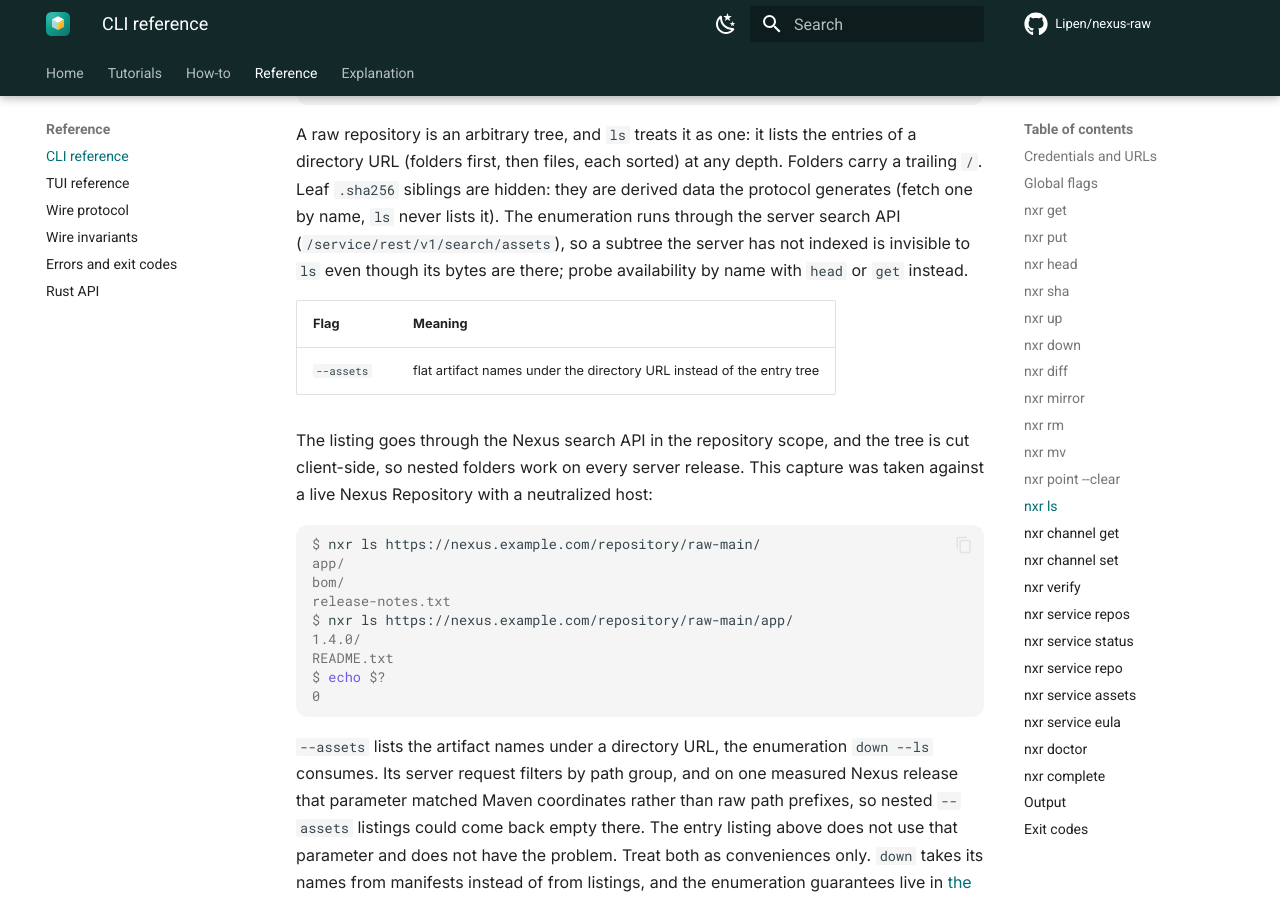
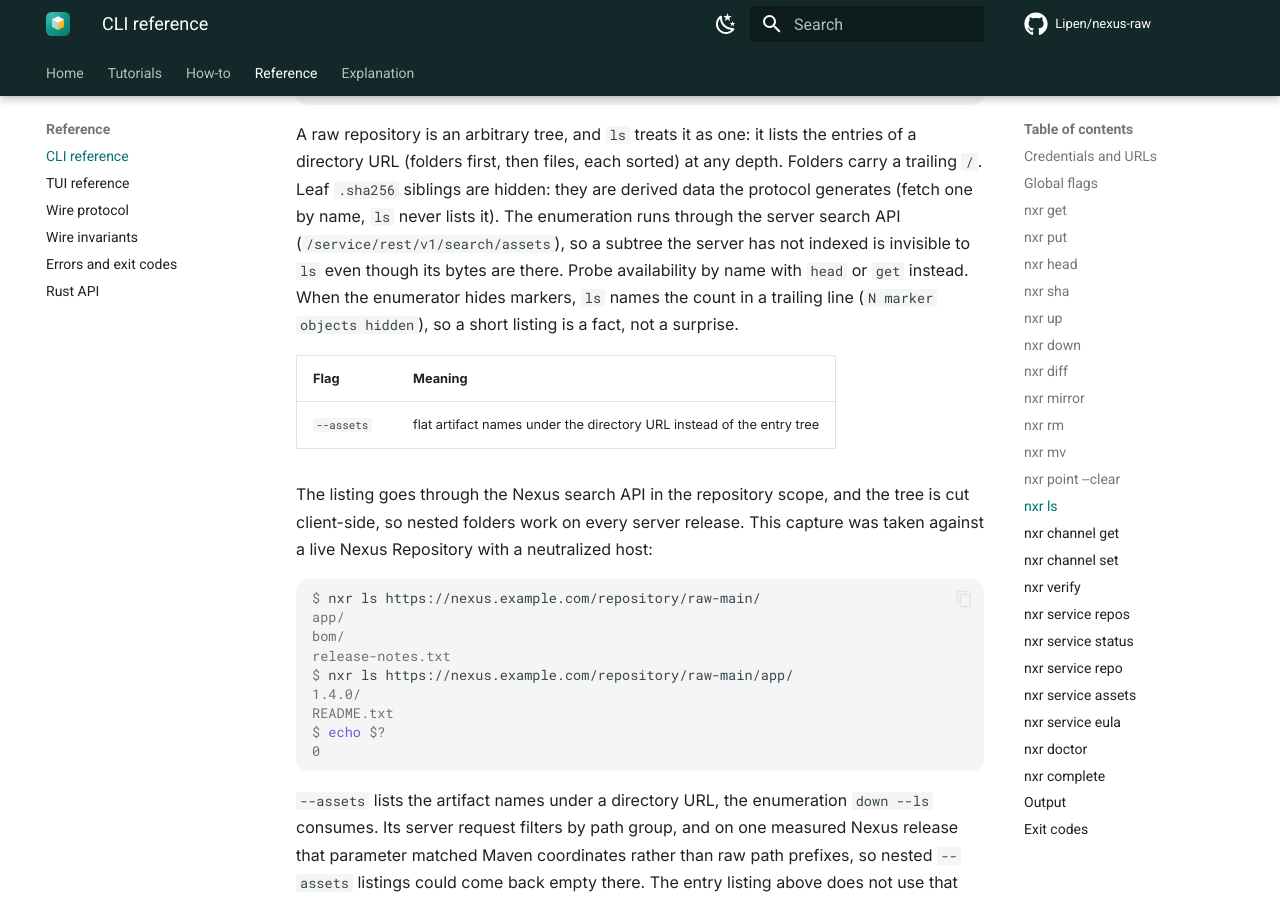
Before and after one commit to Lipen/nexus-raw, an MkDocs documentation site: the page built from docs/reference/cli.md, in a window 1280 px wide and 900 px high, scrolled down 18062 px. Built offline with MkDocs 1.6.1 and Material for MkDocs 9.7.7, drawn with Linux system fonts in a browser that asks for light colours; comment, search, counter and statistics services are not loaded.

Commit message:
docs: the ls counter and the clean enumeration sentence

```diff
--- a/docs/llms.txt
+++ b/docs/llms.txt
@@ -50,6 +50,8 @@ Quirks that are not bugs:
   An empty listing is not a lost write.
 - A repository filled by an external publisher may be only partially visible to the search API: some subtrees are indexed, others are not.
   When a listing looks short, probe availability by name with `head`/`get`; `service assets` asks the same search and sees the same gap.
+- `ls` names the count of hidden markers in a trailing line (`N marker objects hidden`).
+  A silent undercount became a visible one.
 - `/-/` in paths is the npm-protocol segment, not part of the nxr protocol.
 - A raw repository holds arbitrary foreign names (spaces, parens, unicode).
   `ls`/`down`/`diff` tolerate them.
--- a/docs/reference/cli.md
+++ b/docs/reference/cli.md
@@ -673,7 +673,9 @@ nxr ls <URL> [--assets]
 A raw repository is an arbitrary tree, and `ls` treats it as one: it lists the entries of a directory URL (folders first, then files, each sorted) at any depth.
 Folders carry a trailing `/`.
 Leaf `.sha256` siblings are hidden: they are derived data the protocol generates (fetch one by name, `ls` never lists it).
-The enumeration runs through the server search API (`/service/rest/v1/search/assets`), so a subtree the server has not indexed is invisible to `ls` even though its bytes are there; probe availability by name with `head` or `get` instead.
+The enumeration runs through the server search API (`/service/rest/v1/search/assets`), so a subtree the server has not indexed is invisible to `ls` even though its bytes are there.
+Probe availability by name with `head` or `get` instead.
+When the enumerator hides markers, `ls` names the count in a trailing line (`N marker objects hidden`), so a short listing is a fact, not a surprise.
 
 | Flag | Meaning |
 |:-----|:--------|
```
Also changed, not shown: docs/reference/api.md (+1 -1 lines), docs/reference/invariants.md (+2 -2 lines), docs/reference/tui.md (+21 -14 lines).
